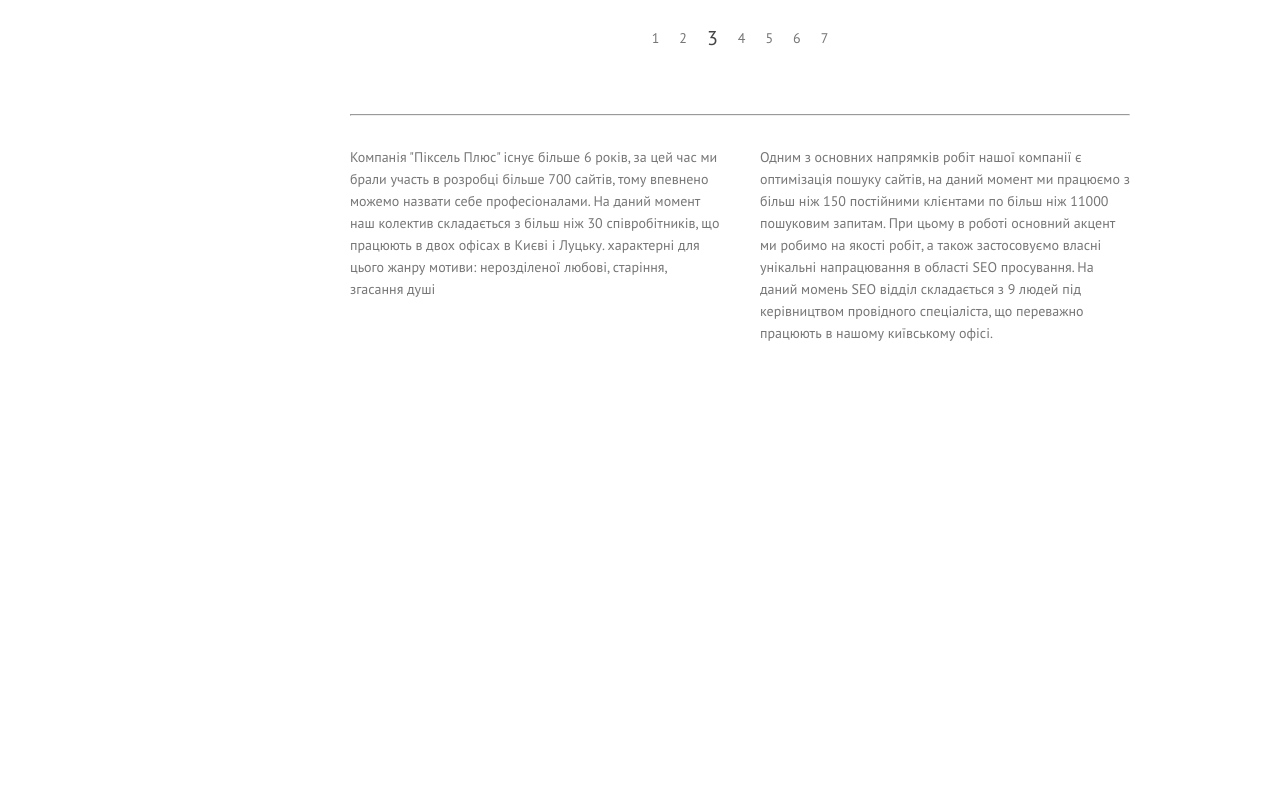
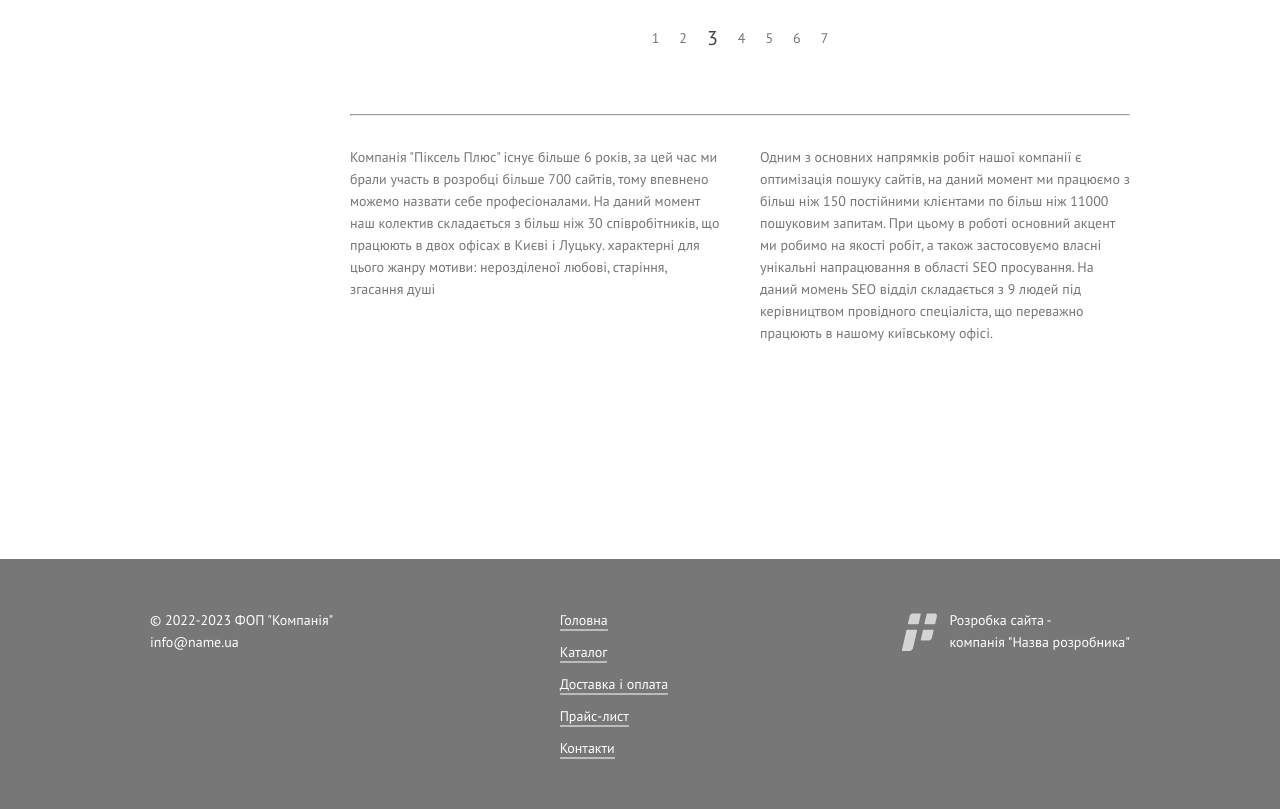
Before and after one commit to hashirama-d/hashirama_3maket_pixelplus-main, a website: page index.html in a window 1280 px wide. Shown: the part 1590-2399 px from the top of the page. Before the commit the page ends 2149 px from the top, so only its background shows below. Drawn offline with nearby package versions, Linux system fonts and the light colour scheme.

Commit message:
add footer (with adaptive)

```diff
--- a/index.html
+++ b/index.html
@@ -80,9 +80,6 @@
 
     <section class="catalog">
         <div class="container">
-<!--            <div class="catalog__inner">-->
-
-<!--            </div>-->
             <div class="catalog__breadcrumbs">
                 <ul class="catalog__breadcrumbs-list">
                     <li class="catalog__breadcrumbs-item"><a href="#">Головна</a></li>
@@ -225,6 +222,39 @@
         </div>
     </section>
 
+    <section class="footer">
+        <div class="container">
+            <div class="footer__inner">
+                <div class="footer__contacts">
+                    &copy; 2022-2023 ФОП "Компанія" <br> info@name.ua
+                </div>
+                <nav class="footer__menu">
+                        <ul class="footer__menu-list">
+                            <li class="footer__menu-item">
+                                <a href="#" class="footer__menu-item-link">Головна</a>
+                            </li>
+                            <li class="footer__menu-item">
+                                <a href="#" class="footer__menu-item-link">Каталог</a>
+                            </li>
+                            <li class="footer__menu-item">
+                                <a href="#" class="footer__menu-item-link">Доставка і оплата</a>
+                            </li>
+                            <li class="footer__menu-item">
+                                <a href="#" class="footer__menu-item-link">Прайс-лист</a>
+                            </li>
+                            <li class="footer__menu-item">
+                                <a href="#" class="footer__menu-item-link">Контакти</a>
+                            </li>
+                        </ul>
+                </nav>
+                <a href="#" class="footer__developers">
+                    <img class="footer__developers-logo" src="images/company-logo.png"
+                         alt="Логотип компанії-розробника 'Назва компанії'">
+                    <div class="developers-info">Розробка сайта - <br> компанія "Назва розробника"</div>
+                </a>
+            </div>
+        </div>
+    </section>
 <!--  jQuery CDN  -->
     <script src="https://code.jquery.com/jquery-3.6.4.min.js"
             integrity="sha256-oP6HI9z1XaZNBrJURtCoUT5SUnxFr8s3BzRl+cbzUq8=" crossorigin="anonymous"></script>
--- a/scss/components/_body.scss
+++ b/scss/components/_body.scss
@@ -1,5 +1,7 @@
 body {
-  height: 100%;
+  display: flex;
+  flex-direction: column;
+  min-height: 100%;
   font-family: $main-font;
   color: $text-color;
   @include font_size-lh-fw(14px, 22px, 400);
--- a/scss/components/_catalog.scss
+++ b/scss/components/_catalog.scss
@@ -190,6 +190,9 @@
     justify-content: space-between;
     column-gap: 40px;
     margin: 30px 0 205px;
+    @media (max-width: $phone-max-width) {
+      margin-bottom: 100px;
+    }
     &-column {
       flex: 1;
       padding-bottom: 10px;
--- /dev/null
+++ b/scss/components/_footer.scss
@@ -0,0 +1,35 @@
+.footer {
+  background-color: $menu-bg;
+  color: #ffffff;
+  margin-top: auto;
+  padding: 50px 0 40px;
+  //height: 300px;
+
+  &__inner {
+    display: flex;
+    justify-content: space-between;
+    @media (max-width: $phone-max-width) {
+      flex-direction: column;
+      row-gap: 20px;
+    }
+  }
+  &__menu {
+    &-item {
+      &-link {
+        border-bottom: 2px solid #bbbbbb;
+        &:hover {
+          border-color: #ffffff;
+        }
+      }
+      margin-bottom: 10px;
+    }
+  }
+  &__developers {
+    display: flex;
+    img {
+      width: 45px;
+      height: 45px;
+      margin-right: 10px;
+    }
+  }
+}
--- a/scss/components/_reset.scss
+++ b/scss/components/_reset.scss
@@ -1,5 +1,8 @@
 *, *::after, *::before {
   box-sizing: border-box;
+}
+html {
+  height: 100%;
 }
 body, p {
   margin: 0;
--- a/scss/style.scss
+++ b/scss/style.scss
@@ -8,3 +8,4 @@
 @import "components/menu";
 @import "components/slider";
 @import "components/catalog";
+@import "components/footer";
```
Also changed, not shown: css/style.css, 1 other file.
